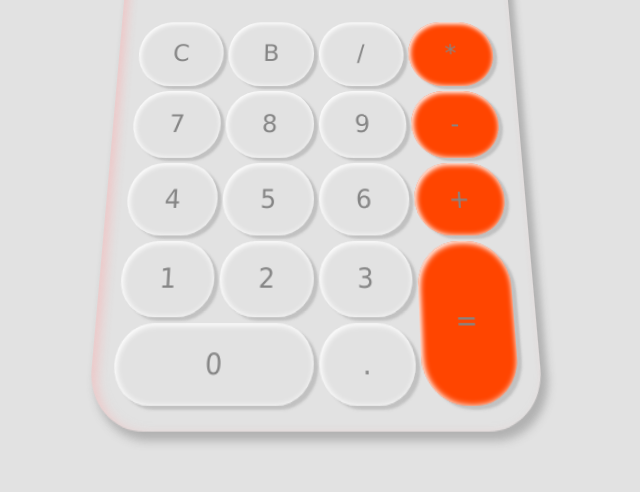
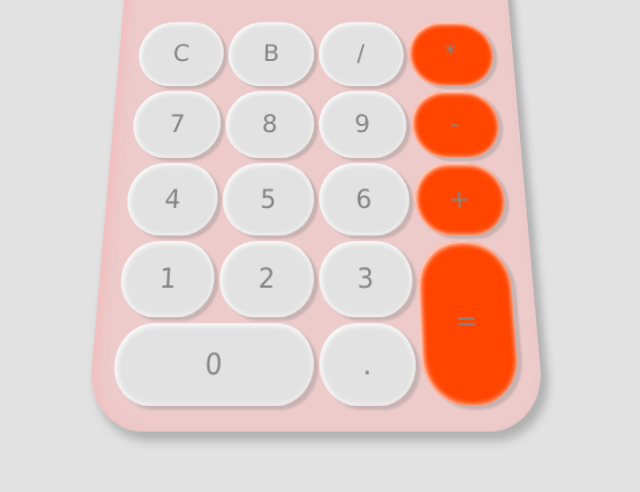
Before and after one commit to PrasikaAdhikari/PrankCalculator, a plain HTML site: page index.html in a window 1280 px wide. Shown: the part 308-800 px from the top of the page, without its empty margins (324-964 px from the left). Drawn offline with Linux system fonts and the light colour scheme.

Commit message:
Wrapper color changed

```diff
--- a/index.html
+++ b/index.html
@@ -21,7 +21,7 @@
         .wrapper {
             height: 600px;
             width: 400px;
-            /* background-color: #f7b4b480; */
+            background-color: #f7b4b480;
             /* box-shadow: 4px 5px 14px 1px #c2c2c2; */
             border-radius: 50px;
             display: flex;
```
